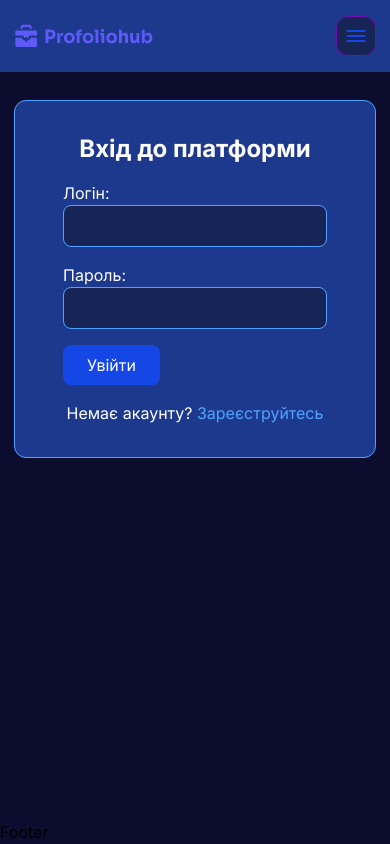
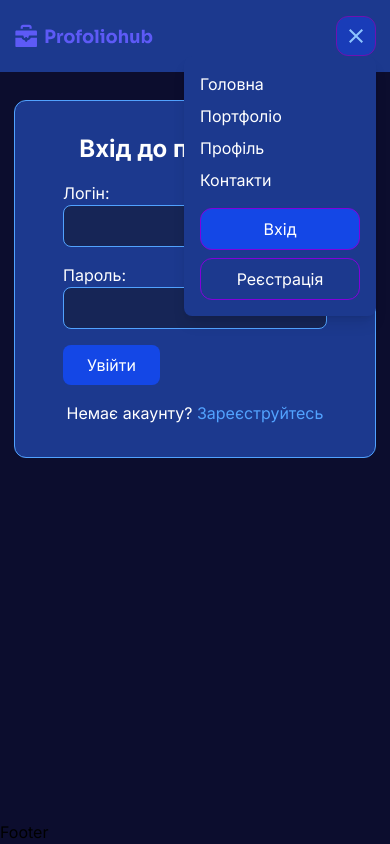
Before and after one commit to Crushitel/profoliohub, a React (Vite) app in the folder client/: page /login in a window 390 px wide. Both pictures are taken after a click on the button 356 px from the left and 36 px from the top of the page. Built offline with nearby package versions, Linux system fonts and the light colour scheme.

Commit message:
Create a burger menu

```diff
--- /dev/null
+++ b/client/src/components/header/BurgerMenu.jsx
@@ -0,0 +1,132 @@
+import { Link } from "react-router-dom";
+import { IoMenu } from "react-icons/io5";
+import { IoMdClose } from "react-icons/io";
+import { useState, useEffect, useRef } from "react";
+
+const BurgerMenu = ({ user, logout }) => {
+  const [isOpen, setIsOpen] = useState(false);
+  const menuRef = useRef(null);
+
+  const toggleMenu = () => {
+    setIsOpen(!isOpen);
+  };
+
+  // Закриття меню при кліку поза ним
+  useEffect(() => {
+    const handleClickOutside = (event) => {
+      if (menuRef.current && !menuRef.current.contains(event.target)) {
+        setIsOpen(false);
+      }
+    };
+
+    const handleScroll = () => {
+      setIsOpen(false); // Закриває меню при скролі
+    };
+
+    document.addEventListener("mousedown", handleClickOutside);
+    window.addEventListener("scroll", handleScroll);
+
+    return () => {
+      document.removeEventListener("mousedown", handleClickOutside);
+      window.removeEventListener("scroll", handleScroll);
+    };
+  }, []);
+
+  return (
+    <div className="relative lg:hidden" ref={menuRef}>
+      {/* Кнопка бургер-меню */}
+      <button
+        onClick={toggleMenu}
+        className="flex h-10 w-10 items-center justify-center rounded-xl border border-purple-800 bg-blue-950 transition-colors hover:bg-blue-800 focus:bg-blue-800"
+      >
+        {isOpen ? (
+          <IoMdClose className="h-6 w-6 text-blue-300" />
+        ) : (
+          <IoMenu className="h-6 w-6 text-blue-300" />
+        )}
+      </button>
+
+      {/* Випадаюче меню */}
+      <div
+        className={`absolute top-full right-0 z-50 w-48 space-y-4 rounded-lg bg-blue-900 p-4 shadow-lg transition-opacity duration-300 ${
+          isOpen ? "opacity-100" : "pointer-events-none opacity-0"
+        }`}
+      >
+        <ul>
+          <li className="mb-2">
+            <Link
+              to="/"
+              className="block text-white transition-colors hover:text-purple-600"
+              onClick={() => setIsOpen(false)}
+            >
+              Головна
+            </Link>
+          </li>
+          <li className="mb-2">
+            <Link
+              to="/"
+              className="block text-white transition-colors hover:text-purple-600"
+              onClick={() => setIsOpen(false)}
+            >
+              Портфоліо
+            </Link>
+          </li>
+          <li className="mb-2">
+            <Link
+              to="/profile"
+              className="block text-white transition-colors hover:text-purple-600"
+              onClick={() => setIsOpen(false)}
+            >
+              Профіль
+            </Link>
+          </li>
+          <li className="mb-2">
+            <Link
+              to="/"
+              className="block text-white transition-colors hover:text-purple-600"
+              onClick={() => setIsOpen(false)}
+            >
+              Контакти
+            </Link>
+          </li>
+          {user ? (
+            <li className="mt-4">
+              <button
+                onClick={() => {
+                  logout();
+                  setIsOpen(false);
+                }}
+                className="w-full cursor-pointer rounded-xl border border-red-700 bg-red-700 px-4 py-2 text-white transition-colors hover:bg-red-600"
+              >
+                Вийти
+              </button>
+            </li>
+          ) : (
+            <>
+              <li className="mt-4 mb-2">
+                <Link
+                  to="/login"
+                  className="block cursor-pointer rounded-xl border border-purple-700 bg-blue-700 px-4 py-2 text-center text-white transition-colors hover:bg-blue-600"
+                  onClick={() => setIsOpen(false)}
+                >
+                  Вхід
+                </Link>
+              </li>
+              <li>
+                <Link
+                  to="/signup"
+                  className="block cursor-pointer rounded-xl border border-purple-700 bg-blue-900 px-4 py-2 text-center text-white transition-colors hover:bg-blue-600"
+                  onClick={() => setIsOpen(false)}
+                >
+                  Реєстрація
+                </Link>
+              </li>
+            </>
+          )}
+        </ul>
+      </div>
+    </div>
+  );
+};
+
+export default BurgerMenu;
--- a/client/src/components/header/Header.jsx
+++ b/client/src/components/header/Header.jsx
@@ -1,38 +1,46 @@
-import Navbar from "./Navbar"
-import Logo from "/Logo.svg"
-import { MdMenu } from "react-icons/md";
+import Navbar from "./Navbar";
+import BurgerMenu from "./BurgerMenu";
+import Logo from "/Logo.svg";
 import { Link } from "react-router-dom";
-import { useContext } from 'react';
-import { AuthContext } from '../../context/AuthContext';
+import { useContext } from "react";
+import { AuthContext } from "../../context/AuthContext";
 
 const Header = () => {
   const { user, logout } = useContext(AuthContext);
 
   return (
     <header className="bg-blue-900">
-      <div className="container mx-auto px-3.5 py-4 flex items-center justify-between">
-        <Link to="/" className="flex group cursor-pointer items-center">
-          <img src={Logo} alt="Logo" className="w-35 h-9" />
+      <div className="container mx-auto flex items-center justify-between px-3.5 py-4">
+        <Link to="/" className="group flex cursor-pointer items-center">
+          <img src={Logo} alt="Logo" className="h-9 w-35" />
         </Link>
         <Navbar />
-        <div className="hidden lg:block space-x-4">
+        <div className="hidden space-x-4 lg:block">
           {user ? (
             <button
               onClick={logout}
-              className="px-6 py-1.5 cursor-pointer text-white bg-red-700 border border-red-700 rounded-xl hover:bg-red-600 transition-colors"
+              className="cursor-pointer rounded-xl border border-red-700 bg-red-700 px-6 py-1.5 text-white transition-colors hover:bg-red-600"
             >
               Вийти
             </button>
           ) : (
             <>
-              <Link to="/login" className="px-6 py-1.5 cursor-pointer text-white bg-blue-700 border border-purple-700 rounded-xl hover:bg-blue-600 transition-colors">Вхід</Link>
-              <Link to="/signup" className="px-6 py-1.5 cursor-pointer text-white bg-blue-900 border border-purple-700 rounded-xl hover:bg-blue-600 transition-colors">Реєстрація</Link>
+              <Link
+                to="/login"
+                className="cursor-pointer rounded-xl border border-purple-700 bg-blue-700 px-6 py-1.5 text-white transition-colors hover:bg-blue-600"
+              >
+                Вхід
+              </Link>
+              <Link
+                to="/signup"
+                className="cursor-pointer rounded-xl border border-purple-700 bg-blue-900 px-6 py-1.5 text-white transition-colors hover:bg-blue-600"
+              >
+                Реєстрація
+              </Link>
             </>
           )}
         </div>
-        <button className="group lg:hidden flex items-center justify-center w-10 h-10 bg-blue-950 border border-purple-800 rounded-xl hover:bg-blue-800 transition-colors">
-          <MdMenu className="text-blue-700 text-2xl group-hover:text-blue-300 transition-colors" />
-        </button>
+        <BurgerMenu user={user} logout={logout} />
       </div>
     </header>
   );
```
